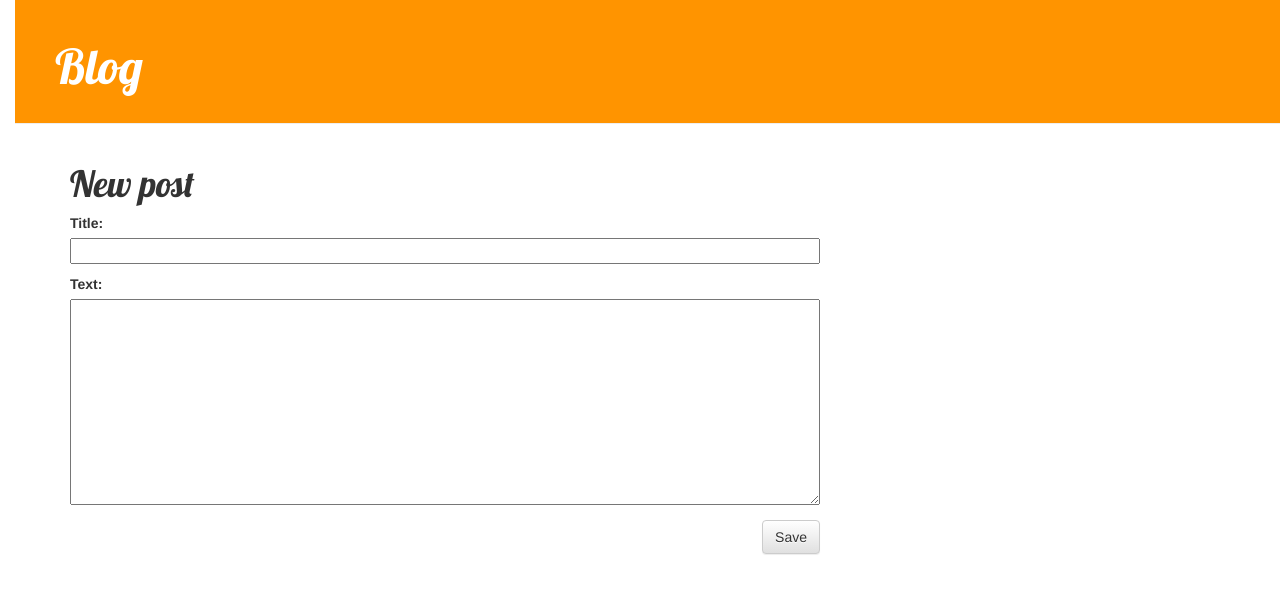
After one commit to iaglad/my-first-blog, a Django app: page /post/new/ in a window 1280 px wide. The commit adds this page. Shown: the top 594 px of the page. Run offline with Django 3.2, Linux system fonts and the light colour scheme; some libraries are stand-ins or nearby versions.

Commit message:
add/edit posts

```diff
--- /dev/null
+++ b/blog/forms.py
@@ -0,0 +1,7 @@
+from django import forms
+from .models import Post
+
+class PostForm(forms.ModelForm):
+    class Meta:
+        model = Post
+        fields = ('title', 'text',)
--- a/blog/static/css/blog.css
+++ b/blog/static/css/blog.css
@@ -29,6 +29,7 @@ h1, h2, h3, h4 {
 
 .date {
     color: #828282;
+    margin-right: 10px;
 }
 
 .save {
--- a/blog/templates/blog/base.html
+++ b/blog/templates/blog/base.html
@@ -11,6 +11,9 @@
 </head>
 <body>
     <div class="page-header">
+        {% if user.is_authenticated %}
+            <a href="{% url 'post_new' %}" class="top-menu"><span class="glyphicon glyphicon-plus"></span></a>
+        {% endif %}
         <h1><a href="/">Blog</a></h1>
     </div>
 
--- a/blog/templates/blog/post_detail.html
+++ b/blog/templates/blog/post_detail.html
@@ -1,8 +1,11 @@
 {% extends 'blog/base.html' %}
 {% block content %}
     <div class="post">
+        {% if user.is_authenticated %}
+            <a class="btn btn-default save" href="{% url 'post_edit' pk=post.pk %}"><span class="glyphicon glyphicon-pencil"></span></a>
+        {% endif %}
         {% if post.published_date %}
-            <div class="date">
+            <div class="date save">
                 {{ post.published_date }}
             </div>
         {% endif %}
--- /dev/null
+++ b/blog/templates/blog/post_edit.html
@@ -0,0 +1,9 @@
+{% extends 'blog/base.html' %}
+{% block content %}
+    <h1>New post</h1>
+    <form method="post" class="post-form">
+        {% csrf_token %}
+        {{ form.as_p }}
+        <button type="submit" class="save btn btn-default">Save</button>
+    </form>
+{% endblock %}
--- a/blog/urls.py
+++ b/blog/urls.py
@@ -4,4 +4,6 @@ from . import views
 urlpatterns = [
     path('', views.post_list, name='post_list'),
     path('post/<int:pk>/', views.post_detail, name='post_detail'),
+    path('post/new/', views.post_new, name='post_new'),
+    path('post/<int:pk>/edit/', views.post_edit, name='post_edit'),
 ]
--- a/blog/views.py
+++ b/blog/views.py
@@ -1,7 +1,7 @@
-from django.shortcuts import render, get_object_or_404
+from django.shortcuts import render, get_object_or_404, redirect
 from .models import Post
 from django.utils import timezone
-
+from .forms import PostForm
 
 def post_list(request):
     posts = Post.objects.filter(published_date__lte=timezone.now()).order_by('published_date')
@@ -11,3 +11,32 @@ def post_list(request):
 def post_detail(request, pk):
     post = get_object_or_404(Post, pk=pk)
     return render(request, 'blog/post_detail.html', {'post': post})
+
+
+def post_new(request):
+    if request.method == "POST":
+        form = PostForm(request.POST)
+        if form.is_valid():
+            post = form.save(commit=False)
+            post.author = request.user
+            post.published_date = timezone.now()
+            post.save()
+            return redirect('post_detail', pk=post.pk)
+    else:
+        form = PostForm()
+    return render(request, 'blog/post_edit.html', {'form': form})
+
+
+def post_edit(request, pk):
+    post = get_object_or_404(Post, pk=pk)
+    if request.method == "POST":
+        form = PostForm(request.POST, instance=post)
+        if form.is_valid():
+            post = form.save(commit=False)
+            post.author = request.user
+            post.published_date = timezone.now()
+            post.save()
+            return redirect('post_detail', pk=post.pk)
+    else:
+        form = PostForm(instance=post)
+    return render(request, 'blog/post_edit.html', {'form': form})
```
Also changed, not shown: db.sqlite3.
